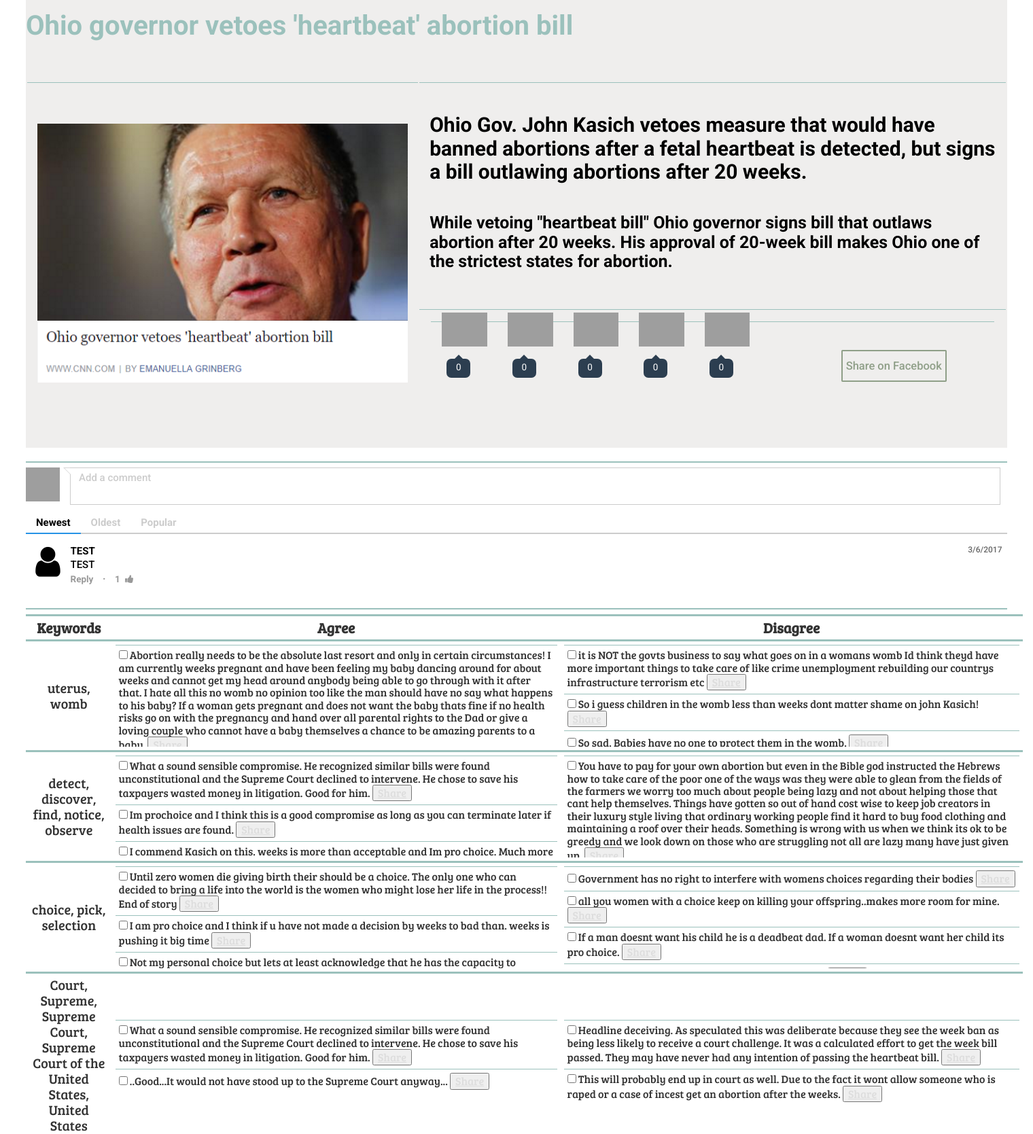
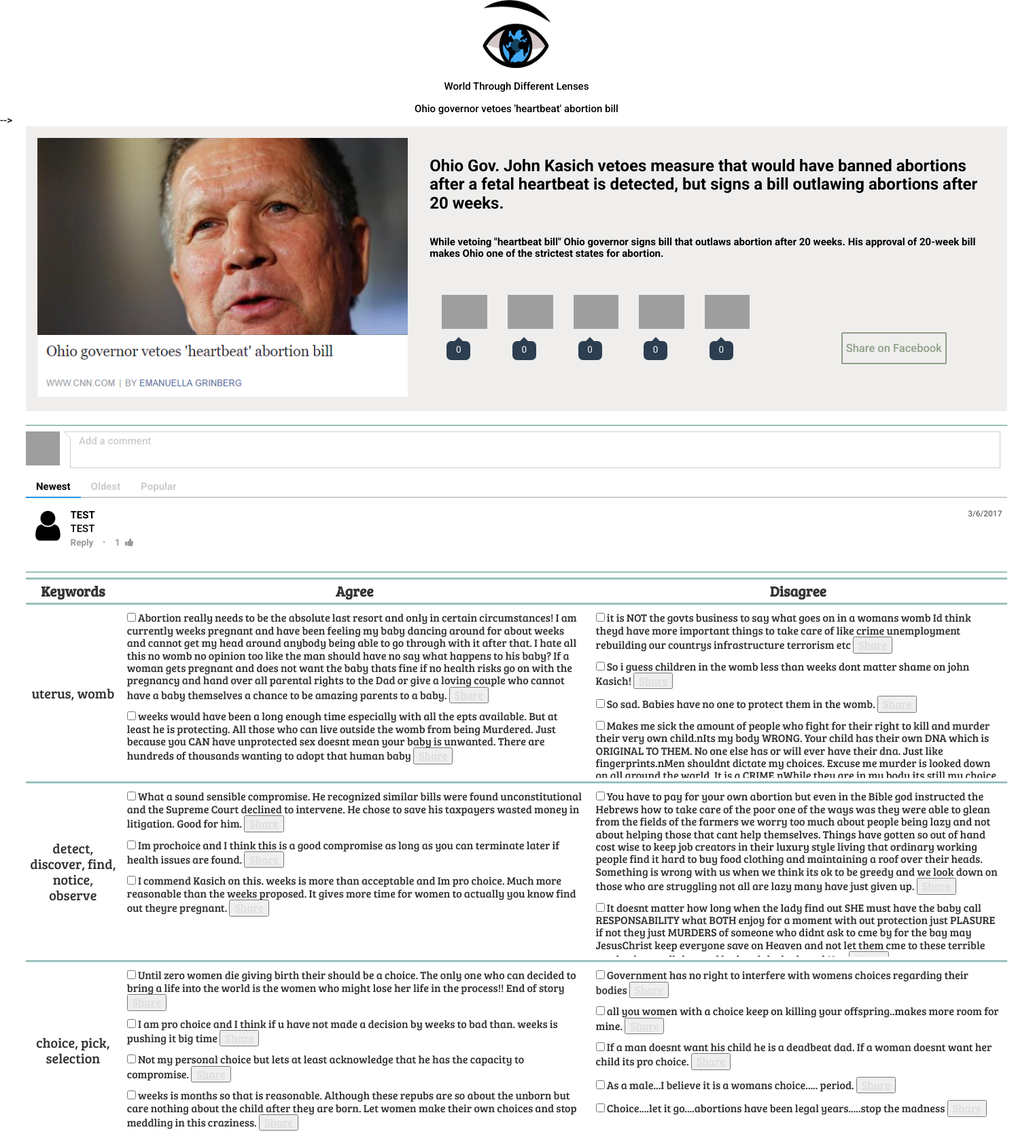
Before and after one commit to uiucgmk/worldviewlenses, a Flask app: page /article3 in a window 1520 px wide. Shown: the top 1669 px of the page at 68% size. Run offline with Flask 2, Linux system fonts and the light colour scheme; the visitor is signed in with stand-in values (Sample User, id 1); some libraries are stand-ins or nearby versions; grey boxes are pictures that could not be loaded.

Commit message:
fixing stuff

```diff
--- a/static/css/articlestyles.css
+++ b/static/css/articlestyles.css
@@ -129,8 +129,8 @@
 /* news Section */
 .news {
 	background-color: #EFEEED;
-	padding-top: 30px;
-	padding-bottom: 30px;
+	/*padding-top: 30px;
+	padding-bottom: 30px;*/
 	margin-bottom: 20px;
 }
 .light {
@@ -234,7 +234,7 @@
 /* More info */
 footer {
 	width: 100%;
-	background-color: red;
+	background-color: #EFEEED;
 	font-size: 14px;
 	text-align: center;
 	color: #ffffff;
--- a/templates/article3.html
+++ b/templates/article3.html
@@ -24,14 +24,14 @@
 <td  class = "bigtd">{{aspect}}</td>
 
 
-        <td><div style="height: 150px; width:650px;overflow-y: auto; overflow-x: hidden">
+        <td class="newstd"><div style="height: 250px; width:100%;overflow-y: auto; overflow-x: hidden">
                   <table class="pos" border="0" cellpadding="5" cellspacing="0" width="100%">
                           <colgroup><col width="100%"></colgroup>
                           <tbody>
                           {% for list in dic[aspect] %}
                           {% if list[0]=='positive' %}
                             <tr height="20">
-                              <td height="20" width="100%"><input type="checkbox" id="positive" value="{{list[1]}}" name="{{aspect}}">
+                              <td class="newstd" height="20" width="100%"><input type="checkbox" id="positive" value="{{list[1]}}" name="{{aspect}}">
                                {{list[1]}}
 
                                {% set shareid=aspect+"\t\tpositive\t\t"+list[1] %}
@@ -48,15 +48,15 @@
 
 
 
-        <td>
-          <div style="height: 150px;width:670px; overflow-y: auto; overflow-x: hidden">
+        <td class="newstd">
+          <div style="height: 250px;width:100%; overflow-y: auto; overflow-x: hidden">
                   <table class="neg" border="0" cellpadding="5" cellspacing="0" width="100%">
                           <colgroup><col width="100%"></colgroup>
                           <tbody>
                           {% for list in dic[aspect] %}
                               {% if list[0]=='negative' %}
                             <tr height="20">
-                              <td height="20" width="100%"><input type="checkbox" id="negative" value="{{list[1]}}" name="{{aspect}}">
+                              <td class="newstd" height="20" width="100%"><input type="checkbox" id="negative" value="{{list[1]}}" name="{{aspect}}">
                                {{list[1]}}
                                {% set shareid=aspect+"\t\tnegative\t\t"+list[1] %}
                                <button type="button" class="commentsharebutton" onclick="shareFunction('{{shareid}}')">Share</button>
--- a/templates/base.html
+++ b/templates/base.html
@@ -37,7 +37,11 @@
     border: none;
 }
 h3{
-  font-size: 30px;
+  font-size: 24px;
+  font-weight: bold;
+}
+h4{
+  font-size: 15px;
 }
 ul{
   margin-left: -35px;
@@ -66,7 +70,9 @@
 tr{border-top: 3px solid #9BC1BC;
   padding: 20px;
 }
-td{border-top: 1px solid #9BC1BC;
+td{
+}
+td.news{border-top: 1px solid #9BC1BC;
 }
 tr.bigtr:{
   border-top: 1px solid #9BC1BC;
@@ -373,17 +379,17 @@
 
 <body>
 <!-- Main Container -->
-<div class="container">
-<!--<a href="index.html"><img src="../static/images/logo_color.png" alt="home" width="100" height="100" margin="0"></a>
-World Through Different Lenses-->
-<div class="header">
+<div class="container" style="text-align:center;">
+<a href="index.html"><img src="../static/images/logo_color.png" alt="home" width="100" height="100" margin="0"></a>
+<p>World Through Different Lenses</p>
+<!--<div class="header">
 <h2 class="title">
         {% block title %}
 
         {% endblock title %}
 
     </h2>
-    </div>
+    </div> -->
 </div>
 <div class="container">
   <!-- Navigation -->
--- a/templates/index.html
+++ b/templates/index.html
@@ -11,7 +11,7 @@
 
 </head>
 
-<body bgcolor="#FDF3E7">
+<body bgcolor="#fff">
   <section id="head_title">
     <!-- The head_title section displays a banner text for promotions -->
     <h2><img src="static/images/logo_color.png" alt="sample" width="100" height="90" align="top"> &nbsp; World Through Different Lenses <img src="http://ycpark103.com/images/home-white.png" alt="sample" width="42" height="42" margin="10" align="right"></h2>
```
Also changed, not shown: templates/article1.html (+5 -5 lines), templates/article2.html (+4 -4 lines), templates/article4.html (+5 -5 lines).
